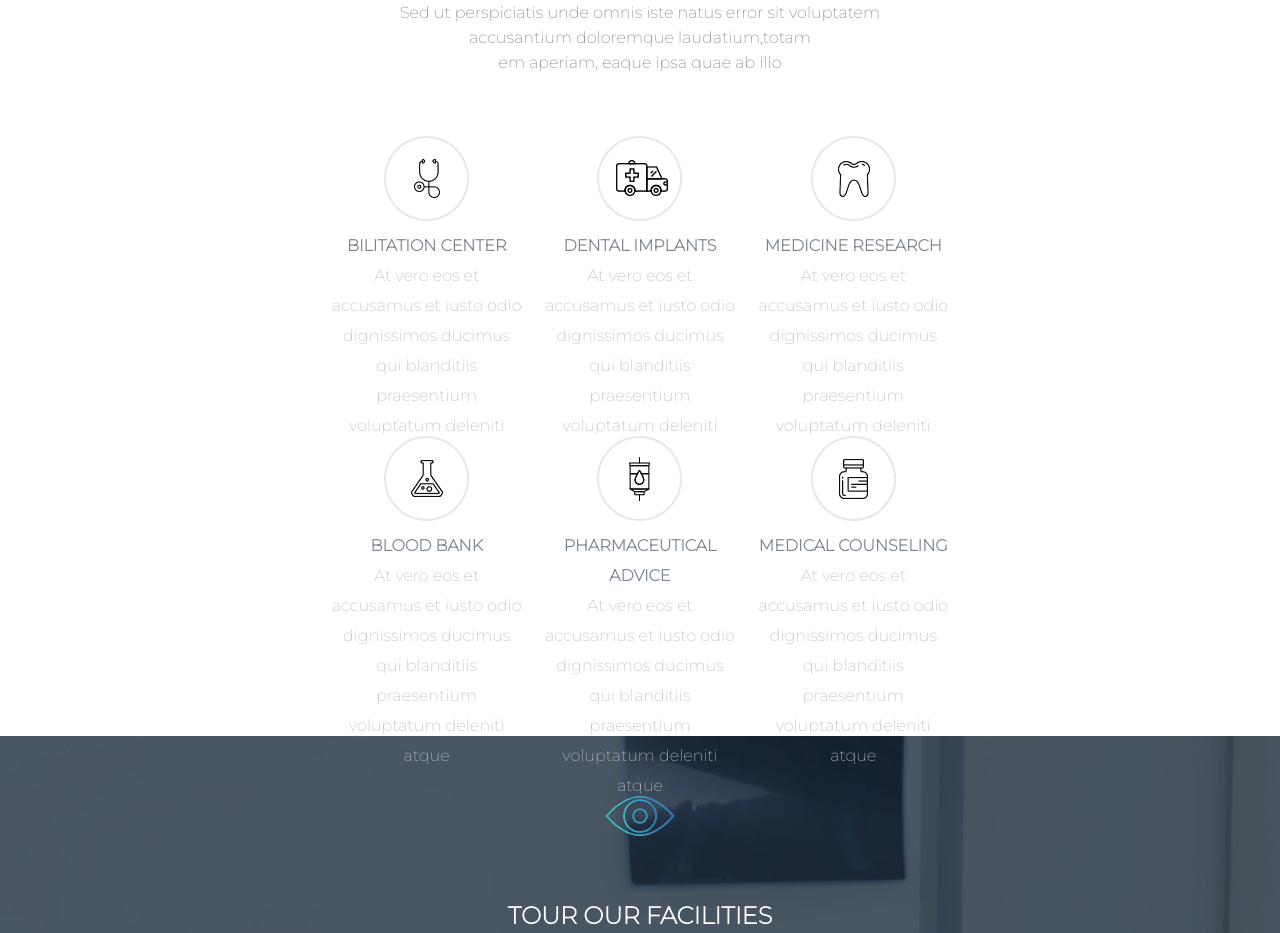
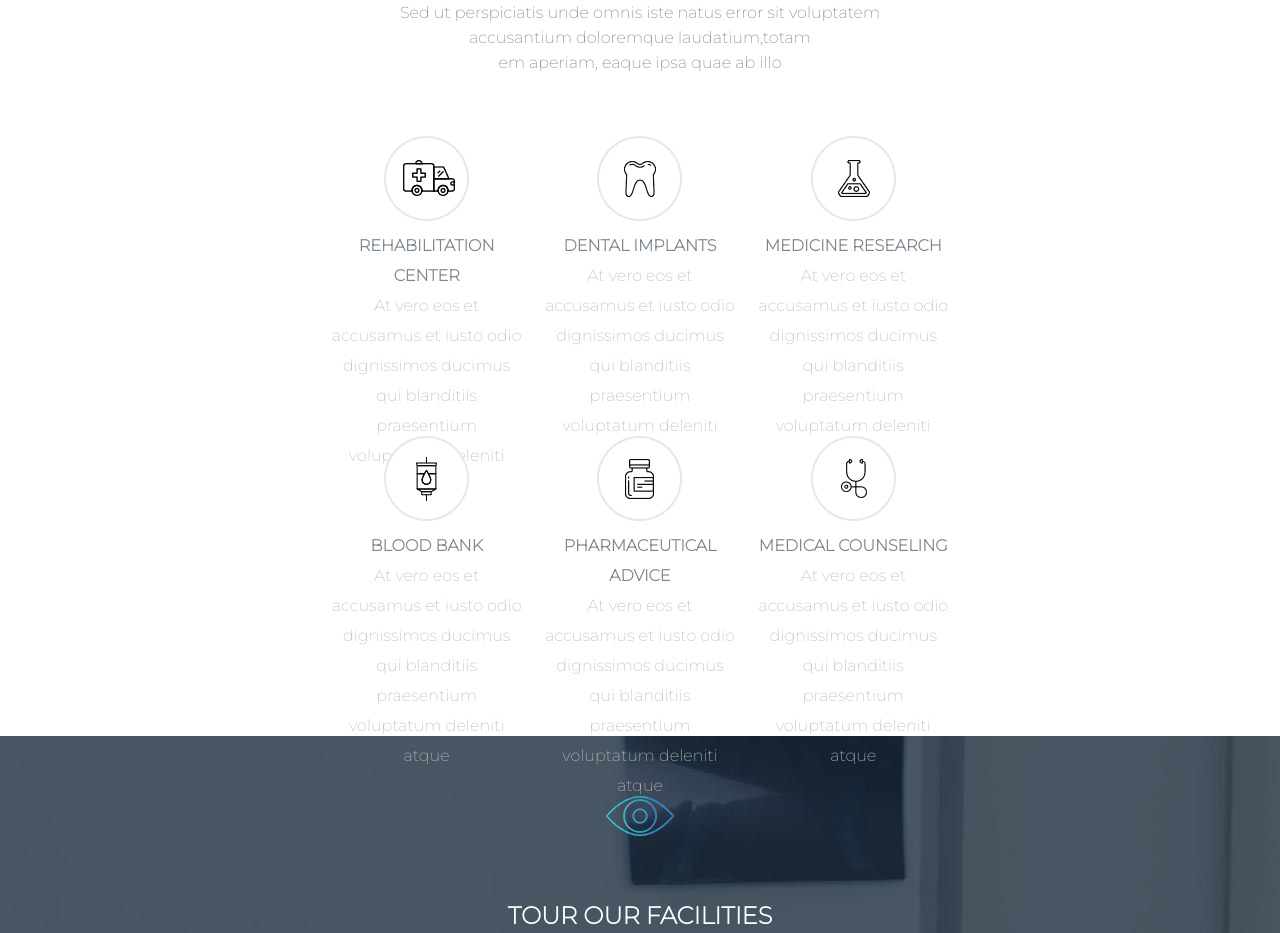
Before and after one commit to adele-recubini/proj-html-vuejs, a website: page index.html in a window 1280 px wide. Shown: the part 2634-3567 px from the top of the page. Drawn offline with nearby package versions, Linux system fonts and the light colour scheme.

Commit message:
modifiche

```diff
--- a/index.html
+++ b/index.html
@@ -88,7 +88,7 @@
 
       <div class="container-four">
         <div class="items">
-          <img src="img\doctor-1.jpg" alt=""><br>
+          <img :src="doctorOne" alt=""><br>
           <h4>JON SNOW</h4>
           <span>Anesthesiologist</span><br><br>
           <p>At vero eos et accusamus et iusto odio dignissimos ducimus qui blanditiis praesentium voluptatum deleniti atque</p><br><br>
@@ -99,7 +99,7 @@
           </ul>
         </div>
         <div class="items">
-          <img src="img\doctor-2.jpg" alt=""><br>
+          <img :src="doctorTwo" alt=""><br>
           <h4>TONY STARK</h4>
           <span>Cardiologist</span><br><br>
           <p>At vero eos et accusamus et iusto odio dignissimos ducimus qui blanditiis praesentium voluptatum deleniti atque</p><br><br>
@@ -111,7 +111,7 @@
 
         </div>
         <div class="items">
-          <img src="img\doctor-3.jpg" alt=""><br>
+          <img :src="doctorThree" alt=""><br>
           <h4>ANNA SMITH</h4>
           <span>Nurse Practicioner</span><br><br>
           <p>At vero eos et accusamus et iusto odio dignissimos ducimus qui blanditiis praesentium voluptatum deleniti atque</p><br>
@@ -135,19 +135,19 @@
       <div class="types">
 
         <div class="item">
-            <img src="img/icon-13.png" alt="">
-            <h4>BILITATION CENTER</h4>
+            <img :src="servicesA" alt="">
+            <h4>REHABILITATION CENTER</h4>
             <span>At vero eos et accusamus et iusto odio dignissimos ducimus qui blanditiis praesentium voluptatum deleniti atque</span>
         </div>
 
         <div class="item">
-          <img src="img/icon-14.png" alt="">
+          <img :src="servicesB" alt="">
           <h4>DENTAL IMPLANTS</h4>
           <span>At vero eos et accusamus et iusto odio dignissimos ducimus qui blanditiis praesentium voluptatum deleniti atque</span>
         </div>
 
         <div class="item">
-          <img src="img/icon-15.png" alt="">
+          <img :src="servicesC" alt="">
           <h4>MEDICINE RESEARCH</h4>
           <span>At vero eos et accusamus et iusto odio dignissimos ducimus qui blanditiis praesentium voluptatum deleniti atque</span>
         </div>
@@ -156,19 +156,19 @@
         <div class="types">
 
         <div class="item">
-          <img src="img/icon-16.png" alt="">
+          <img :src="servicesD" alt="">
           <h4>BLOOD BANK</h4>
           <span>At vero eos et accusamus et iusto odio dignissimos ducimus qui blanditiis praesentium voluptatum deleniti atque</span>
         </div>
 
         <div class="item">
-          <img src="img/icon-11.png" alt="">
+          <img :src="servicesE" alt="">
           <h4>PHARMACEUTICAL ADVICE</h4>
           <span>At vero eos et accusamus et iusto odio dignissimos ducimus qui blanditiis praesentium voluptatum deleniti atque</span>
         </div>
 
         <div class="item">
-          <img src="img/icon-12.png" alt="">
+          <img :src="servicesF" alt="">
           <h4>MEDICAL COUNSELING</h4>
           <span>At vero eos et accusamus et iusto odio dignissimos ducimus qui blanditiis praesentium voluptatum deleniti atque</span>
         </div>
--- a/main.js
+++ b/main.js
@@ -8,6 +8,16 @@ var app = new Vue({
      logo:'img/medical_logo_1x_light.png',
      logoLight:'img/medical_logo_1x_dark.png',
      linkHeader:['HOME' , 'ABOUT', 'DEPARTMENTS', 'ARTICLES'],
+     doctorOne:'img/doctor-1.jpg',
+     doctorTwo:'img/doctor-2.jpg',
+     doctorThree:'img/doctor-3.jpg',
+     servicesA:'img/icon-14.png',
+     servicesB:'img/icon-15.png',
+     servicesC:'img/icon-16.png',
+     servicesD:'img/icon-11.png',
+     servicesE:'img/icon-12.png',
+     servicesF:'img/icon-13.png',
+
 
      iconSocial:[
        {
--- a/src/_colors.scss
+++ b/src/_colors.scss
@@ -1,5 +1,7 @@
 $word: #ffff;
-$button: #816cb2;
+$button: #39afbf;
+// colorerichiesto dal cliente al posto del #3bafbf : #816cb2
+
 $words:#bcbcbd;
 $bg-color:#f1efef;
 $h4color:#0f1d2d;
```
